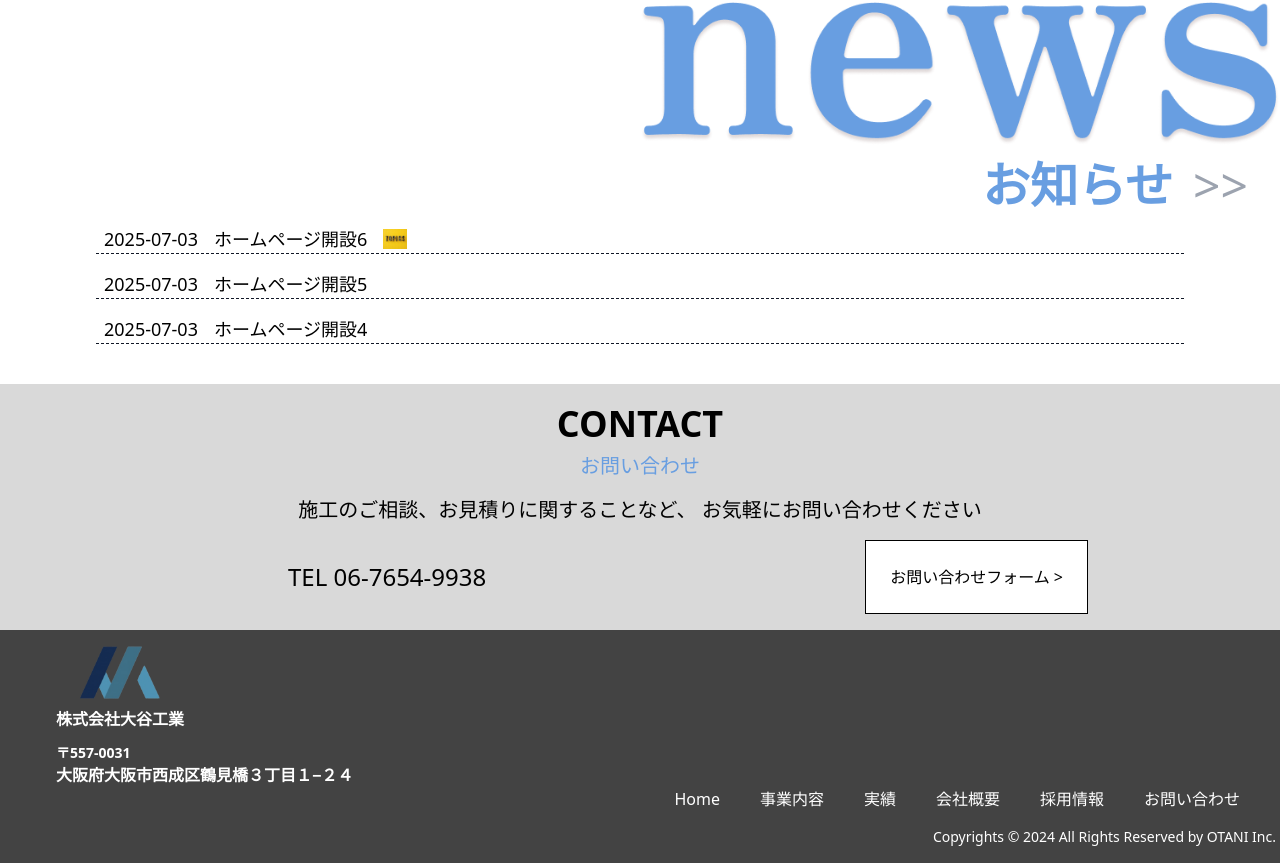
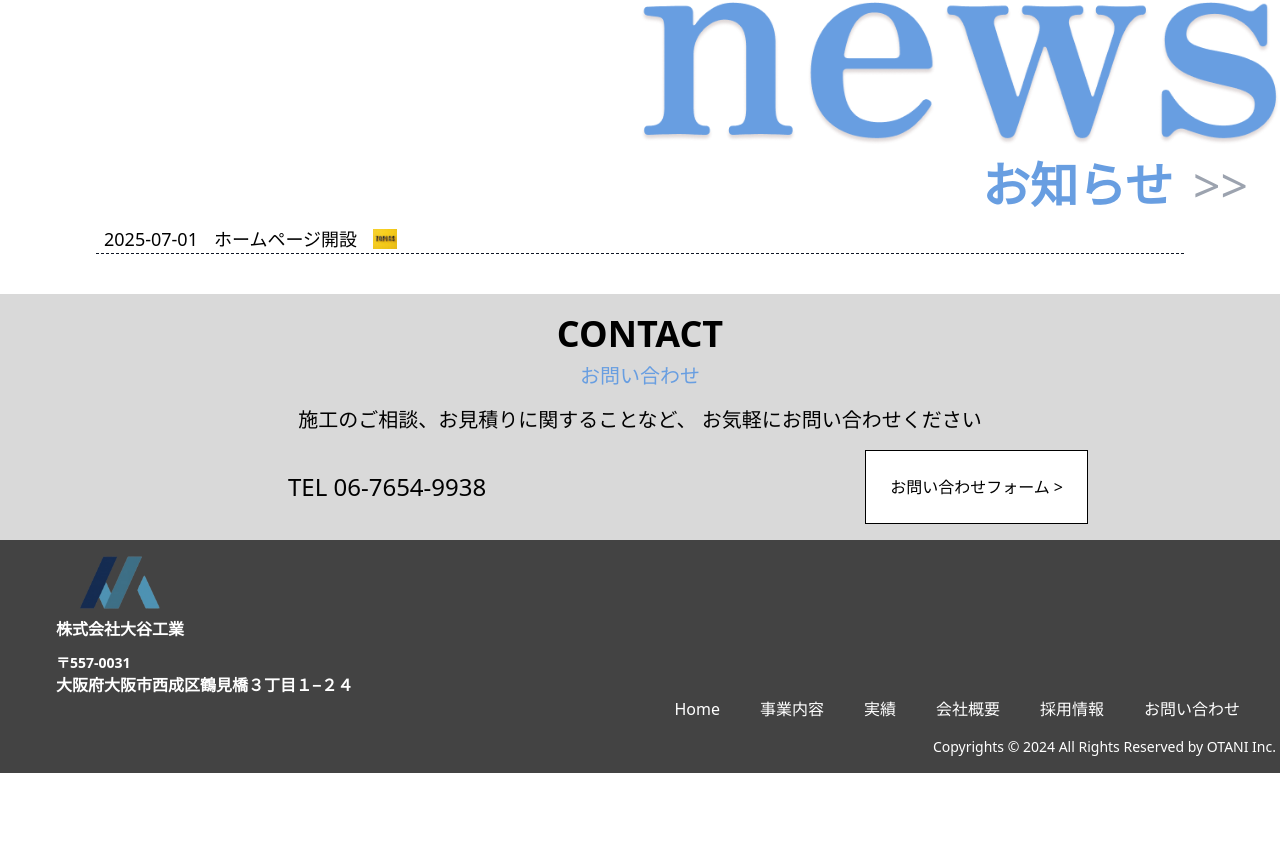
Before and after one commit to teppei1994667/OtaniKogyo_HP, a Next.js app: page / in a window 1280 px wide. Shown: the part 5157-6020 px from the top of the page. After the commit the page ends 5930 px from the top, so only its background shows below. Built offline with nearby package versions, Linux system fonts and the light colour scheme.

Commit message:
News: ニュース一覧修正

```diff
--- a/src/app/share/data/NewsList.ts
+++ b/src/app/share/data/NewsList.ts
@@ -7,32 +7,32 @@ export type NewsType = {
 export const AllNewsList: NewsType[] = [
   {
     id: 1,
-    title: "ホームページ開設1", // タイトル
+    title: "ホームページ開設", // タイトル
     date: "2025-07-01", // 日付
   },
-  {
-    id: 2,
-    title: "ホームページ開設2", // タイトル
-    date: "2025-07-02", // 日付
-  },
-  {
-    id: 3,
-    title: "ホームページ開設3", // タイトル
-    date: "2025-07-03", // 日付
-  },
-  {
-    id: 4,
-    title: "ホームページ開設4", // タイトル
-    date: "2025-07-03", // 日付
-  },
-  {
-    id: 5,
-    title: "ホームページ開設5", // タイトル
-    date: "2025-07-03", // 日付
-  },
-  {
-    id: 6,
-    title: "ホームページ開設6", // タイトル
-    date: "2025-07-03", // 日付
-  },
+  // {
+  //   id: 2,
+  //   title: "", // タイトル
+  //   date: "", // 日付
+  // },
+  // {
+  //   id: 3,
+  //   title: "", // タイトル
+  //   date: "", // 日付
+  // },
+  // {
+  //   id: 4,
+  //   title: "", // タイトル
+  //   date: "", // 日付
+  // },
+  // {
+  //   id: 5,
+  //   title: "", // タイトル
+  //   date: "", // 日付
+  // },
+  // {
+  //   id: 6,
+  //   title: "", // タイトル
+  //   date: "", // 日付
+  // },
 ];
```
